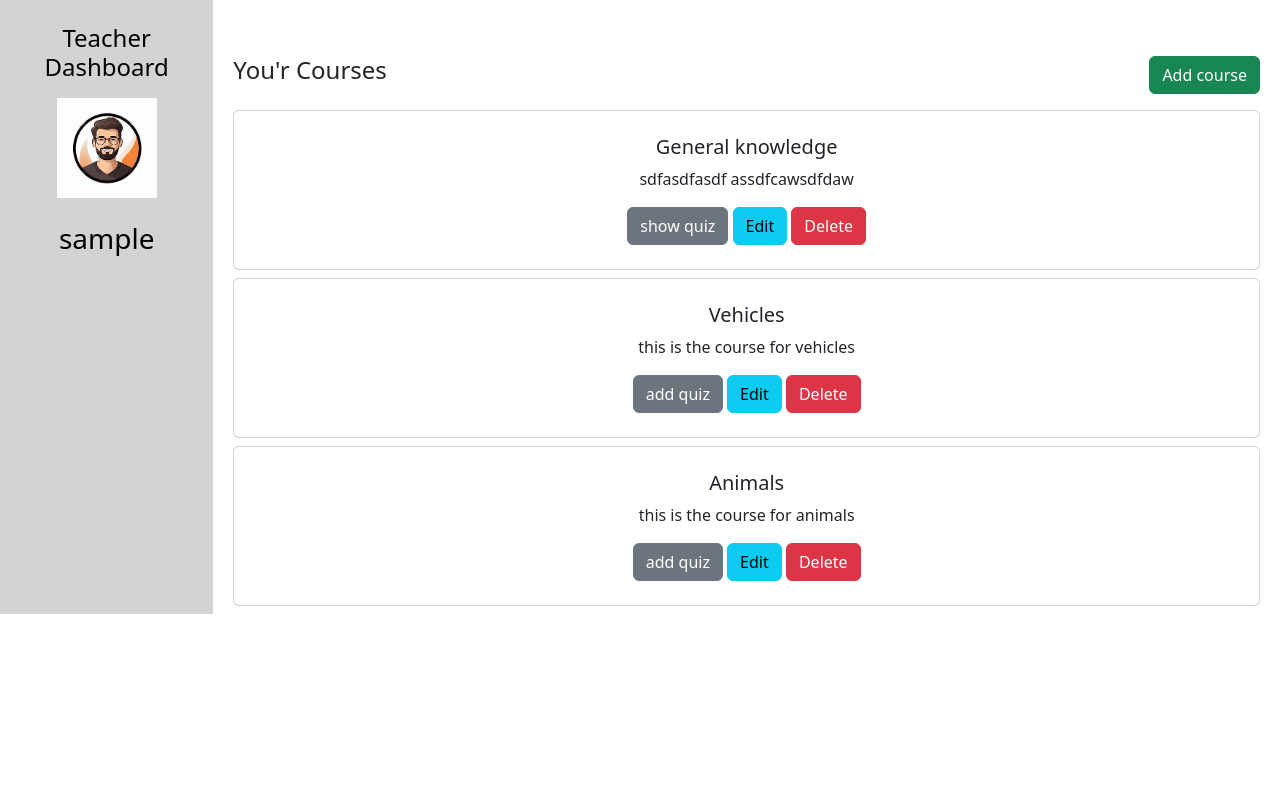
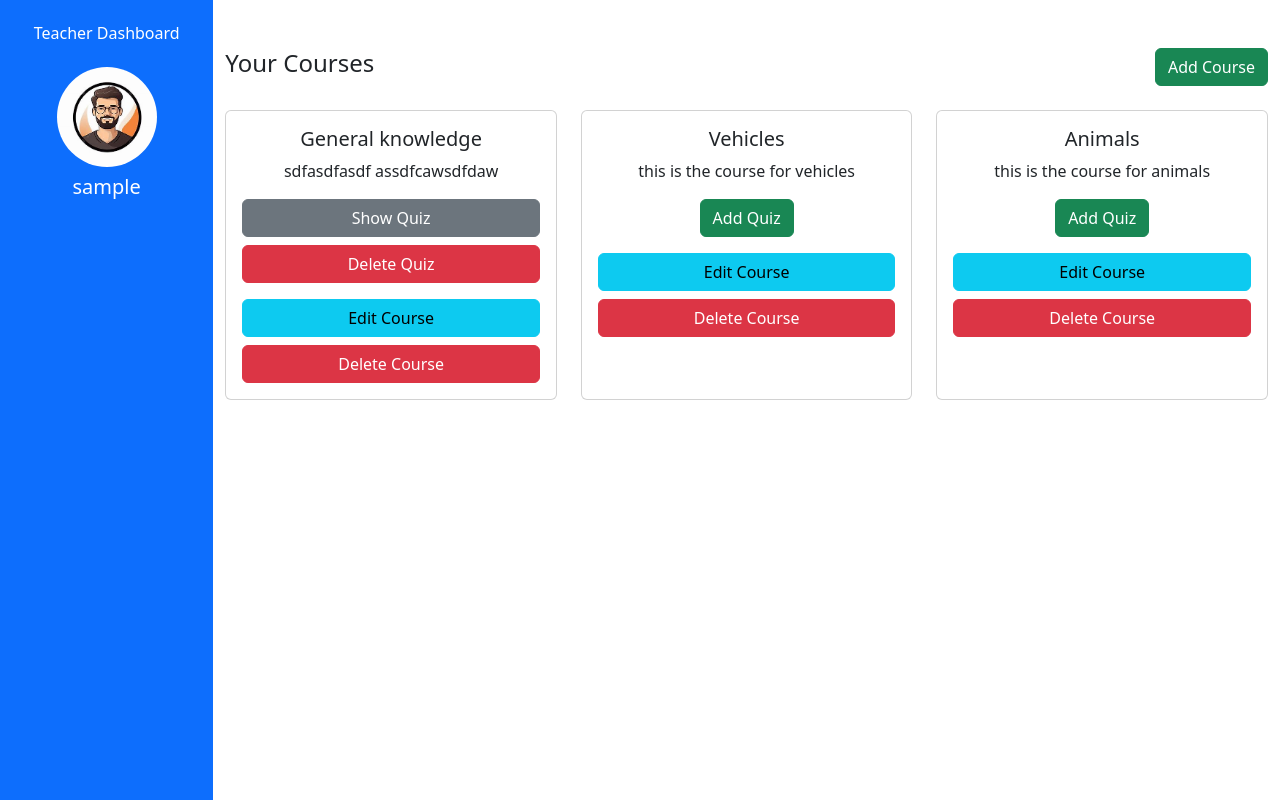
Before and after one commit to muhammedkm10/LMS, a Django app: template MiniLMS/TeacherApp/templates/TeacherHome.html in a window 1280 px wide. Run offline with Django 5.2, Linux system fonts and the light colour scheme; data comes from the database, SQL or seed files in the repository; both versions use the stored data as it was after the commit; tables that the repository leaves empty hold one stand-in row (values such as "Sample post"); the template is opened without the code that fills it: values that come from a table or form of the project are taken from there, most other values are stand-ins (such as "Sample title", 1, 10 or a date in 2020).

Commit message:
course management and quiz added

```diff
--- a/MiniLMS/TeacherApp/models.py
+++ b/MiniLMS/TeacherApp/models.py
@@ -11,3 +11,16 @@ class Courses(models.Model):
     code = models.CharField(max_length=50,null=True)
     description  = models.TextField(null=True)
     quiz_added  = models.BooleanField(default=False)
+
+
+
+# model for the quiz
+
+class Quiz(models.Model):
+    course = models.ForeignKey(Courses, on_delete=models.CASCADE)
+    question = models.TextField(null=True)
+    correct_answer = models.CharField(max_length=255,null=True)
+    incorrect_answers = models.JSONField(null=True)
+
+    def __str__(self):
+        return self.question
--- a/MiniLMS/TeacherApp/templates/TeacherHome.html
+++ b/MiniLMS/TeacherApp/templates/TeacherHome.html
@@ -13,7 +13,12 @@
 
     <style>
         .bg-custom-background {
-                background-color: #D3D3D3;
+                min-height: 100vh;
+        }
+        @media (max-width: 768px) {
+            .bg-custom-background {
+                min-height: auto;
+            }
         }
 
       </style>
@@ -27,44 +32,45 @@
   </div>
   {% endif %}
 
-    <div class="container-fluid ">
+  <div class="container-fluid">
     <div class="row">
-            <div class="firstsection col-md-2 bg-custom-background p-2 text-black text-center">
-                   <h4 class="text-center pt-3">Teacher Dashboard</h4>
-                   <div class="inner_section p-2">
-                        <img src="{% static "images/profile.jpeg" %}" alt="" width="100px" height="100px">
-                        <h3 class="p-4">{{username}}</h3>
-
+        <div class="col-md-2 bg-primary text-white p-4 h-100vh bg-custom-background">
+            <h6 class="text-center mb-4">Teacher Dashboard</h6>
+            <div class="text-center mb-4">
+                <img src="{% static "images/profile.jpeg" %}" alt="" class="img-fluid rounded-circle mb-2" width="100" height="100">
+                <h5>{{ username }}</h5>
             </div>
 
         </div>
-            <div class="secondsection container col-md-10  mt-5">
-                <div class="container  d-flex justify-content-between p-2">
-                    <h4>You'r Courses</h4>
-                <button  class="btn btn-success mr-0" data-bs-toggle="modal" data-bs-target="#addcourse">Add course</button>
-
+        <div class="col-md-10 mt-5">
+            <div class="d-flex justify-content-between align-items-center mb-4">
+                <h4>Your Courses</h4>
+                <button class="btn btn-success" data-bs-toggle="modal" data-bs-target="#addcourse">Add Course</button>
             </div>
-                {% for course in courses_queryset%}
-                <div class="card text-center p-2 m-2 ">
-                    <div class="card-body">
-                      <h5 class="card-title">{{course.name}}</h5>
-                      <p class="card-text">{{course.description}}</p>
-                      {% if course.quiz_added == True %}
-                      <a href="#" class="btn btn-secondary">show quiz</a>
-                      {%else%}
-                      <a href="#" class="btn btn-secondary">add quiz</a>
-                      {%endif%}
-
-                      <a href="#editcourse-{{forloop.counter}}" class="btn btn-info" data-bs-toggle="modal" >Edit</a>
-                      <a href="#delete-{{forloop.counter}}" class="btn btn-danger" data-bs-toggle="modal" >Delete </a>
-
+            <div class="row">
+                {% for course in courses_queryset %}
+                <div class="col-md-6 col-lg-4 mb-4">
+                    <div class="card h-100 ">
+                        <div class="card-body text-center">
+                            <h5 class="card-title">{{ course.name }}</h5>
+                            <p class="card-text">{{ course.description }}</p>
+                            {% if course.quiz_added %}
+                            <div class="d-grid gap-2 mb-3">
+                                <a href="{% url "show_quiz" course.id %}" class="btn btn-secondary">Show Quiz</a>
+                                <a href="{% url "delete_quiz" course.id %}" class="btn btn-danger">Delete Quiz</a>
+                            </div>
+                            {% else %}
+                            <a href="{% url "add_quiz" course.code course.id %}" class="btn btn-success mb-3">Add Quiz</a>
+                            {% endif %}
+                            <div class="d-grid gap-2">
+                                <a href="#editcourse-{{ forloop.counter }}" class="btn btn-info" data-bs-toggle="modal">Edit Course</a>
+                                <a href="#delete-{{ forloop.counter }}" class="btn btn-danger" data-bs-toggle="modal">Delete Course</a>
+                            </div>
+                        </div>
                     </div>
                 </div>
                 {% endfor %}
-
-
             </div>
-
         </div>
     </div>
 </div>
--- a/MiniLMS/TeacherApp/urls.py
+++ b/MiniLMS/TeacherApp/urls.py
@@ -7,6 +7,12 @@ urlpatterns = [
     path("add_course",views.AddCourse,name='add_course'),
     path('edit_course/<str:id>/', views.EditCourse, name='edit_course'),
     path('delete_course/<str:id>/', views.DeleteCourse, name='delete_course'),
+    path('add_quiz/<str:code>/<str:course_id>/', views.AddQuiz, name='add_quiz'),
+    path('show_quiz/<str:course_id>', views.ShowQuiz, name='show_quiz'),
+    path('delete_quiz/<str:course_id>', views.DeleteQuiz, name='delete_quiz'),
+
+
+
 
 
 
```
Also changed, not shown: MiniLMS/TeacherApp/templates/ShowQuizToTeacher.html (added, +42 -0 lines), MiniLMS/TeacherApp/views.py (+53 -3 lines), MiniLMS/TeacherApp/migrations/0004_quiz.py (added), MiniLMS/db.sqlite3. Lines whose indentation alone changed are shown as unchanged.
